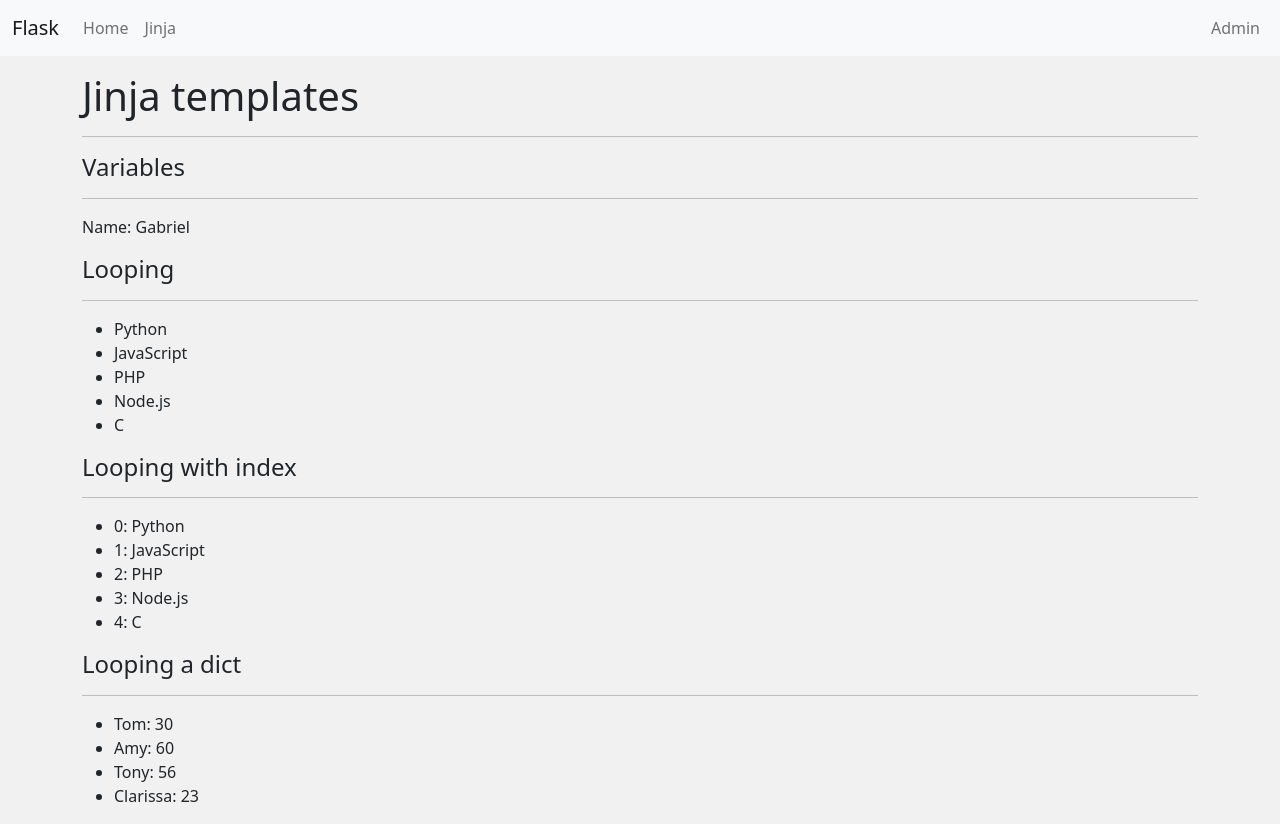
After one commit to gomespgp/flask_learning_flask_course, a Flask app: page /jinja in a window 1280 px wide. The commit adds this page. Run offline with Flask 2, Linux system fonts and the light colour scheme; some libraries are stand-ins or nearby versions.

Commit message:
Save changes

```diff
--- /dev/null
+++ b/app/templates/public/jinja.html
@@ -0,0 +1,43 @@
+{% extends 'public/templates/public_template.html' %}
+
+{% block title %}Jinja{% endblock %}
+
+{% block main %}
+<div class="container">
+    <div class="row">
+        <div class="col">
+            <h1>Jinja templates</h1>
+            <hr>
+
+            <h4>Variables</h4>
+            <hr>
+            <p>Name: {{my_name}}</p>
+
+            <h4>Looping</h4>
+            <hr>
+            <ul>
+                {% for lang in langs %}
+                <li>{{ lang }}</li>
+                {% endfor %}
+            </ul>
+
+            <h4>Looping with index</h4>
+            <hr>
+            <ul>
+                {% for lang in langs %}
+                <li>{{ loop.index0 }}: {{ lang }}</li>
+                {% endfor %}
+            </ul>
+
+            <h4>Looping a dict</h4>
+            <hr>
+            <ul>
+                {% for k, v in friends.items() %}
+                <li>{{ k }}: {{ v }}</li>
+                {% endfor %}
+            </ul>
+
+        </div>
+    </div>
+</div>
+{% endblock %}
--- a/app/templates/public/templates/public_template.html
+++ b/app/templates/public/templates/public_template.html
@@ -29,7 +29,7 @@
                         <a class="nav-link" href="/">Home</a>
                     </li>
                     <li class="nav-item">
-                        <a class="nav-link" href="/about">Features</a>
+                        <a class="nav-link" href="/jinja">Jinja</a>
                     </li>
                 </ul>
             </div>
--- a/app/views.py
+++ b/app/views.py
@@ -6,6 +6,59 @@ from flask import render_template
 def index():
     return render_template('public/index.html')
 
+@app.route('/jinja')
+def jinja():
+
+    my_name = 'Gabriel'
+
+    age = 19
+
+    langs = ['Python', 'JavaScript', 'PHP', 'Node.js', 'C']
+
+    friends = {
+        'Tom': 30,
+        'Amy': 60,
+        'Tony': 56,
+        'Clarissa': 23
+    }
+
+    colours = ('Red', 'Greem')
+
+    cool = True
+
+    class GitRemote:
+        def __init__(self, name, description, url):
+            self.name = name
+            self.description = description
+            self.url = url
+
+        def pull(self):
+            return f'Pullin repo {self.name}'
+
+        def clone(self):
+            return f'Cloning into {self.url}'
+
+    my_remote = GitRemote(
+        name='Flask Jinja',
+        description='Template design tutorial',
+        url='https://github.com/gomespgp/jinja.git'
+    )
+
+    def repeat(x, qty):
+        return x * qty
+
+    return render_template(
+        'public/jinja.html',
+        my_name=my_name,
+        age=age,
+        langs=langs,
+        friends=friends,
+        colours=colours,
+        cool=cool,
+        my_remote=my_remote,
+        repeat=repeat
+    )
+
 @app.route('/about')
 def about():
     return '<h1 style="color: red">About!!!!!</h1>'
```
